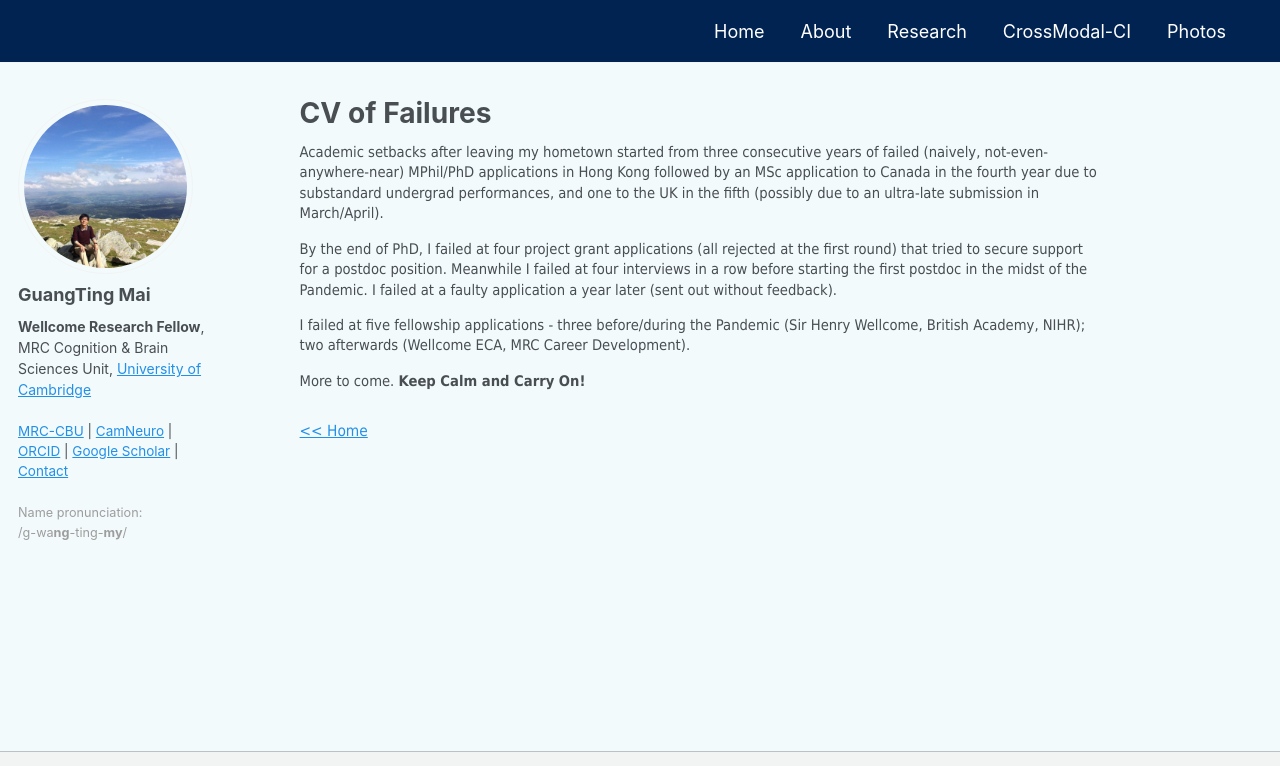
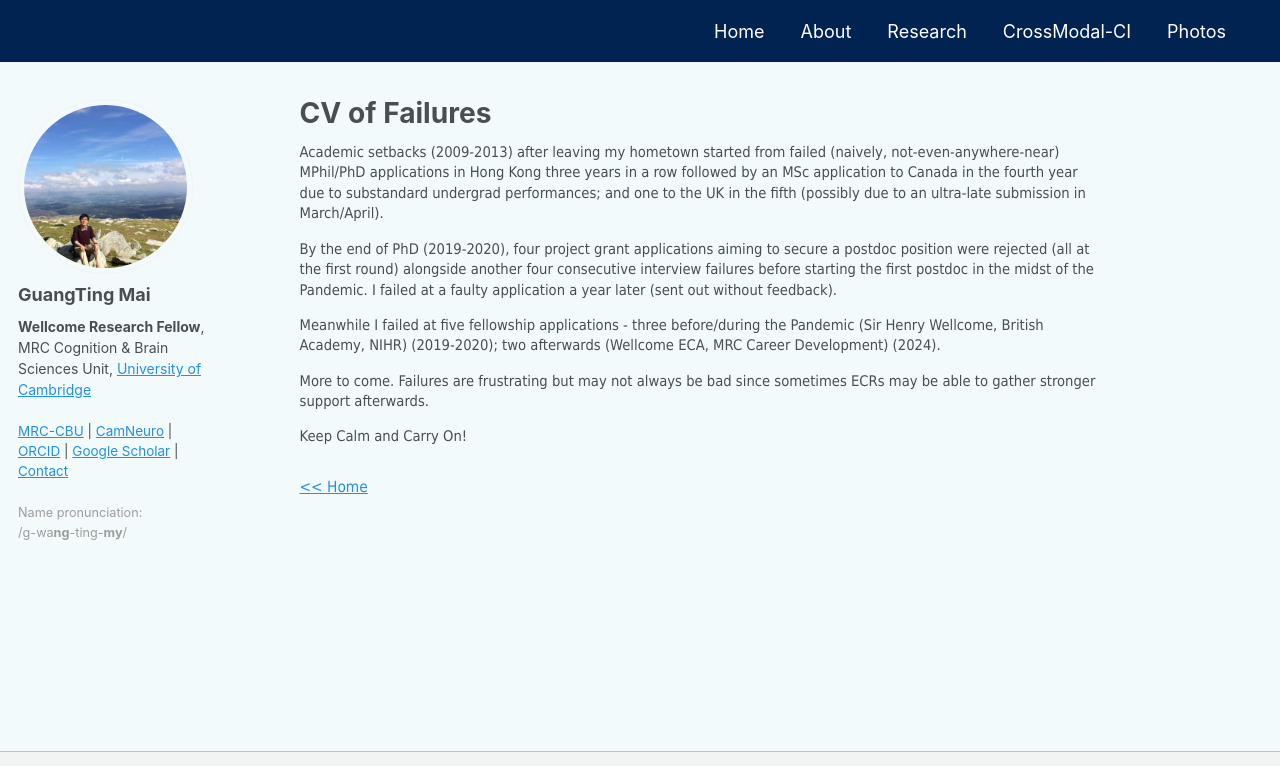
Before and after one commit to guangtingmai/guangtingmai.github.io, a Jekyll site: the page built from _pages/cv-failures.html, in a window 1280 px wide and 969 px high, cut to the strip 0-766 px from the top of the window. Built offline with Jekyll 4.4.1, drawn with Linux system fonts in a browser that asks for light colours.

Commit message:
Update cv-failures.html

```diff
--- a/_pages/cv-failures.html
+++ b/_pages/cv-failures.html
@@ -4,15 +4,17 @@ title: "CV of Failures"
 permalink: /cv-failures/
 author_profile: true
 ---
-<p span style="font-size:11pt;font-family: Tahoma;line-height:1.4;display:block;margin-bottom:0.2vh">Academic setbacks after leaving my hometown started from
-  three consecutive years of failed (naively, not-even-anywhere-near) MPhil/PhD applications in Hong Kong followed by an MSc application to Canada in the fourth year
-  due to substandard undergrad performances, and one to the UK in the fifth (possibly due to an ultra-late submission in March/April).</span></p>
-<p span style="font-size:11pt;font-family: Tahoma;line-height:1.4;display:block;margin-bottom:0.2vh">By the end of PhD, I failed at four project grant applications
-  (all rejected at the first round) that tried to secure support for a postdoc position. Meanwhile I failed at four interviews in a row before starting the
-  first postdoc in the midst of the Pandemic. I failed at a faulty application a year later (sent out without feedback).</p>
-<p span style="font-size:11pt;font-family: Tahoma;line-height:1.4;display:block;margin-bottom:0.2vh">I failed at five fellowship applications - three before/during
-  the Pandemic (Sir Henry Wellcome, British Academy, NIHR); two afterwards (Wellcome ECA, MRC Career Development).</span></p>
-<p span style="font-size:11pt;font-family: Tahoma;line-height:1.4;display:block;margin-bottom:0.2vh">More to come. <strong>Keep Calm and Carry On!</strong></span></p>
+<p span style="font-size:11pt;font-family:Tahoma;line-height:1.4;display:block;margin-bottom:0.2vh">Academic setbacks (2009-2013) after leaving my hometown
+  started from failed (naively, not-even-anywhere-near) MPhil/PhD applications in Hong Kong three years in a row followed by an MSc application to Canada in the
+  fourth year due to substandard undergrad performances; and one to the UK in the fifth (possibly due to an ultra-late submission in March/April).</span></p>
+<p span style="font-size:11pt;font-family:Tahoma;line-height:1.4;display:block;margin-bottom:0.2vh">By the end of PhD (2019-2020), four project grant applications
+  aiming to secure a postdoc position were rejected (all at the first round) alongside another four consecutive interview failures before starting the first postdoc
+  in the midst of the Pandemic. I failed at a faulty application a year later (sent out without feedback).</p>
+<p span style="font-size:11pt;font-family:Tahoma;line-height:1.4;display:block;margin-bottom:0.2vh">Meanwhile I failed at five fellowship applications - three
+  before/during the Pandemic (Sir Henry Wellcome, British Academy, NIHR) (2019-2020); two afterwards (Wellcome ECA, MRC Career Development) (2024).</span></p>
+<p span style="font-size:11pt;font-family:Tahoma;line-height:1.4;display:block;margin-bottom:0.2vh">More to come. Failures are frustrating but may not always be bad
+  since sometimes ECRs may be able to gather stronger support afterwards.</p>
+<p span style="font-size:11pt;font-family:Tahoma;line-height:1.4;display:block;margin-bottom:0.2vh">Keep Calm and Carry On!</strong></span></p>
 <br>
 <div style="font-size:11pt;font-family:Tahoma;line-height: 1.5;" class="navigation-row">
   <span><a href="https://guangtingmai.github.io/readme/"><< Home</a></span>
```
